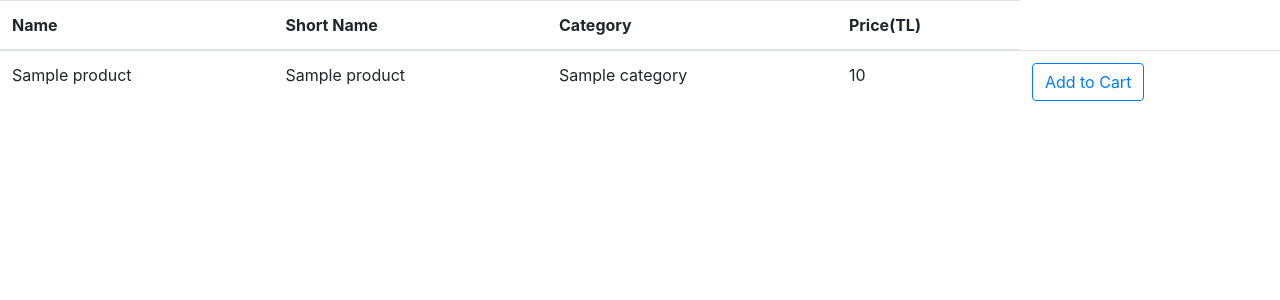
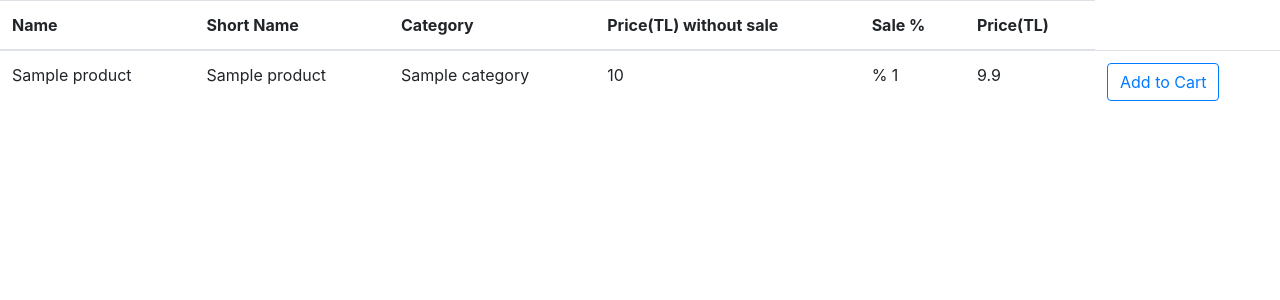
Before and after one commit to ibahadiraltun/teknolandin, a Flask app: template templates/buyProduct.html in a window 1280 px wide. Shown: the part 54-354 px from the top of the page. Run offline with Flask 2, Linux system fonts and the light colour scheme; the template is opened without the code that fills it: most values are stand-ins (such as "Sample title", 1, 10 or a date in 2020); parts of the project's set-up code (start-up, migrations or seed data) failed here and were passed over; some libraries are stand-ins or nearby versions.

Commit message:
Product, Users tables changed. Buy product changed. little fixes.

```diff
--- a/app.py
+++ b/app.py
@@ -79,12 +79,15 @@ def signup():
 @app.route('/sell_product' , methods=['GET'])
 def sell_product():
   query=select([Product]).where(Product.c.owner_id == user_id)
-  sellable_products = conn.execute(query).fetchall()
+  str = """SELECT products.product_id, products.owner_id, products.name, products.shortname, products.category, products.publish_date, products.price, products.stock, products."salePercentage"
+    FROM products
+    WHERE products.owner_id = 99999"""
+  sellable_products = conn.execute(str).fetchall()
   return render_template('sellProduct.html', products = sellable_products)
 
 @app.route('/buy_product' , methods=['GET'])
 def buy_product():
-  query = select([Product]).where(Product.c.owner_id == user_id)
+  query = select([Product]).where(Product.c.owner_id != user_id)
   sellable_products = conn.execute(query).fetchall()
   return render_template('buyProduct.html', products=sellable_products)
 
@@ -106,7 +109,7 @@ def delete_product():
 
 @app.route('/cart' , methods=['GET'])
 def show_cart():
-  return render_template('deleteProduct.html')
+  return render_template('cart.html')
 
 if __name__ == '__main__':
    app.run(debug = True)
--- a/templates/buyProduct.html
+++ b/templates/buyProduct.html
@@ -17,6 +17,8 @@
         <th scope="col">Name</th>
         <th scope="col">Short Name</th>
         <th scope="col">Category</th>
+          <th scope="col">Price(TL) without sale</th>
+        <th scope="col">Sale %</th>
         <th scope="col">Price(TL)</th>
       </tr>
     </thead>
@@ -26,7 +28,10 @@
                 <td>{{product.name}}</td>
                 <td>{{product.shortname}}</td>
                 <td>{{product.category}}</td>
-                <td>{{product.price}}</td>
+                <td>{{product.price }}</td>
+                <td>% {{product.salePercentage}}</td>
+                <td>{{product.price - (product.price * product.salePercentage/100) }}</td>
+
                 <td>
                   <a href="{{url_for('show_cart', product_id=product.product_id)}}" class="btn btn-outline-primary" > Add to Cart</a>
                 </td>
```
